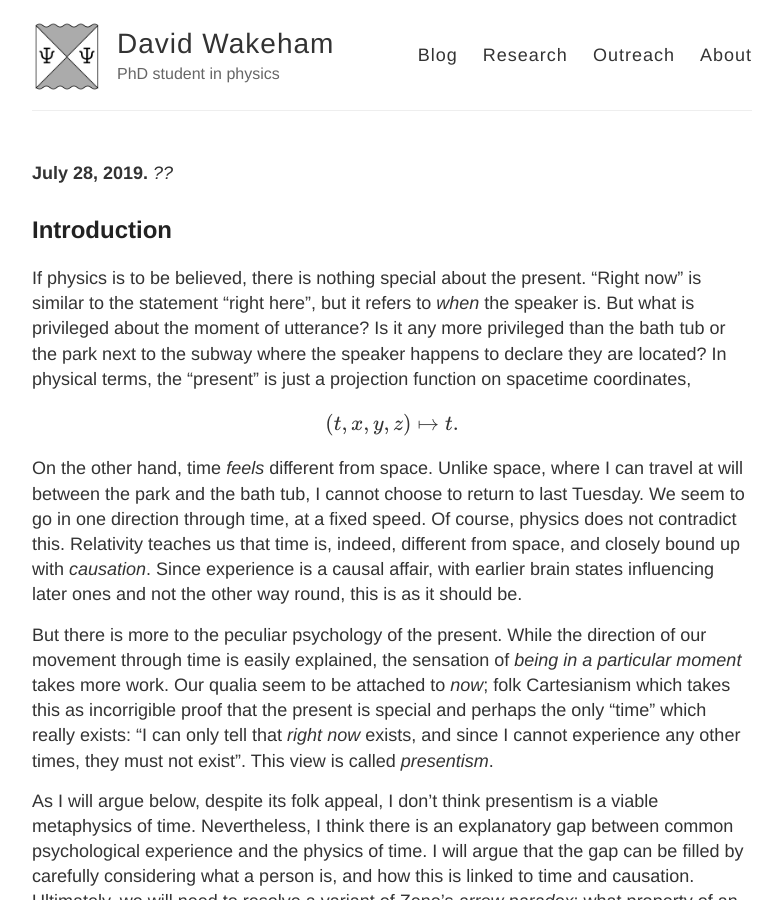
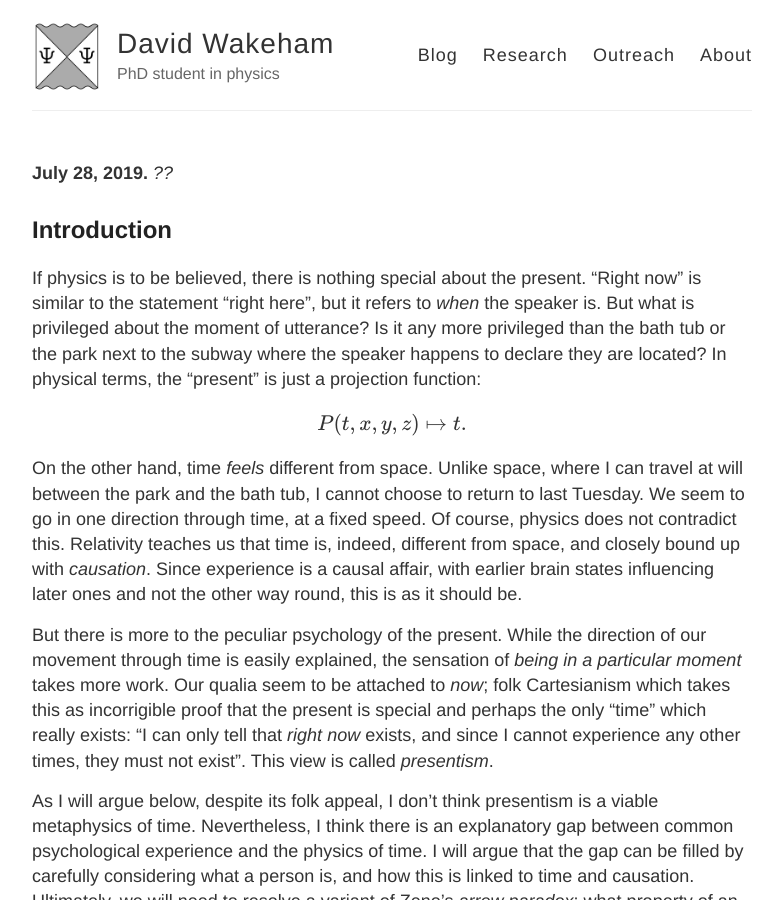
Before and after one commit to hapax/hapax.github.io, a Jekyll site: the page built from assets/psychology-time.md, in a window 1280 px wide and 900 px high. Shown: the whole window, without its empty margins (248-1030 px from the left). Built offline with Jekyll 4.4.1, drawn with Linux system fonts in a browser that asks for light colours; our own code applies the rules of GitHub Pages for plain Markdown files; formulas are drawn with MathJax 3; a script that is not in the unit is left out; some of the changed text lies outside the part shown.

Commit message:
Update psychology-time.md

```diff
--- a/assets/psychology-time.md
+++ b/assets/psychology-time.md
@@ -18,11 +18,10 @@ present.
 But what is privileged about the moment of utterance?
 Is it any more privileged than the bath tub or the park next to the
 subway where the speaker happens to declare they are located?
-In physical terms, the "present" is just a projection function on
-spacetime coordinates,
+In physical terms, the "present" is just a projection function:
 
 $$
-(t, x, y, z) \mapsto t.
+P(t, x, y, z) \mapsto t.
 $$
 
 On the other hand, time *feels* different from space.
```
Also changed, not shown: other parts of assets/psychology-time.md (+4 -1 lines).
